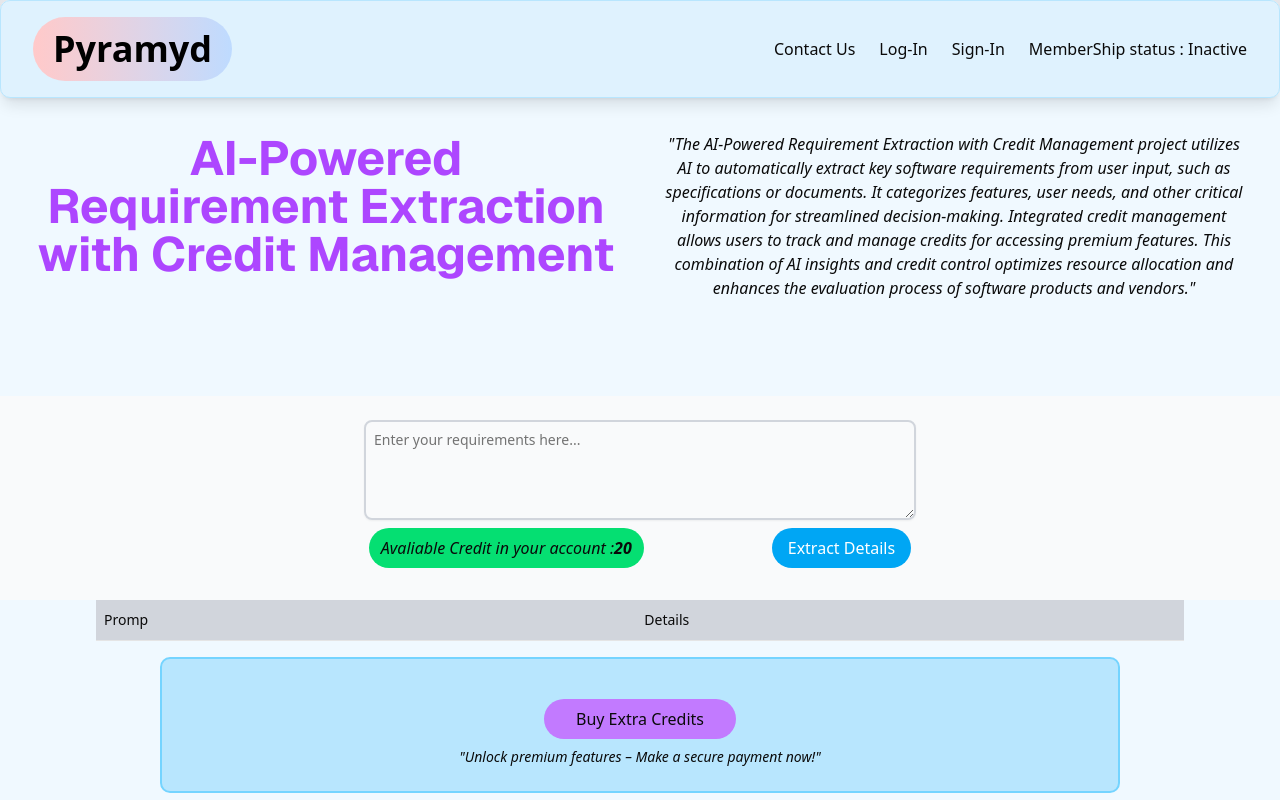
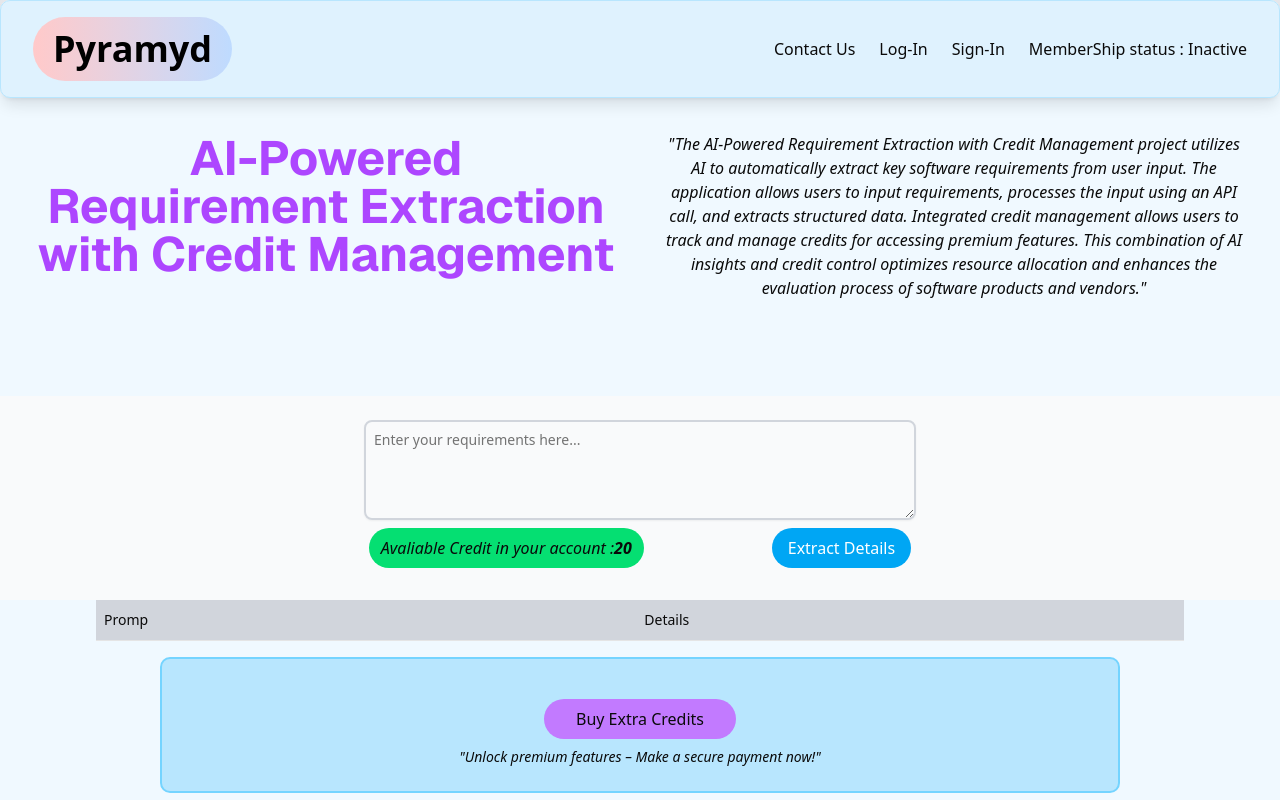
Before and after one commit to Chakrikeerthi9/AI---Req---Exp, a Next.js app: page / in a window 1280 px wide. Shown: the top 800 px of the page. Built offline with nearby package versions, Linux system fonts and the light colour scheme.

Commit message:
updated Readme

```diff
--- a/app/components/Title.tsx
+++ b/app/components/Title.tsx
@@ -9,9 +9,9 @@ const Title = () => {
         <div>
         <p className='font-light italic mx-4 pt-5'>
           &quot;The AI-Powered Requirement Extraction with Credit Management project utilizes AI to
-           automatically extract key software requirements from user input, such as specifications
-           or documents. It categorizes features, user needs, and other critical information for
-           streamlined decision-making. Integrated credit management allows users to track and manage
+           automatically extract key software requirements from user input.
+           The application allows users to input requirements, processes the input using an API call, and extracts structured data.
+            Integrated credit management allows users to track and manage
             credits for accessing premium features. This combination of AI insights and credit control optimizes
              resource allocation and enhances the evaluation process of software products and vendors.&quot;
         </p>
```
Also changed, not shown: 1 other file (tests, documents, lock files or other folders).
